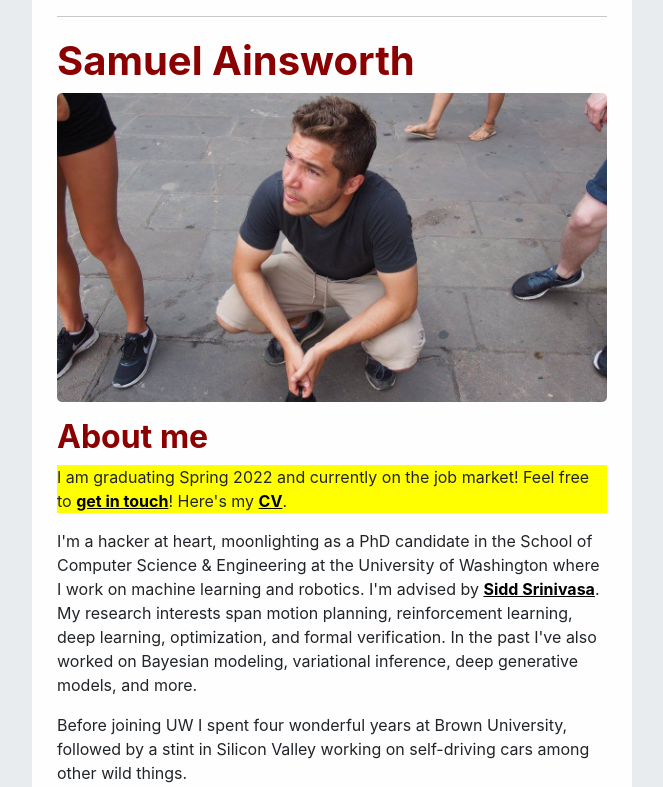
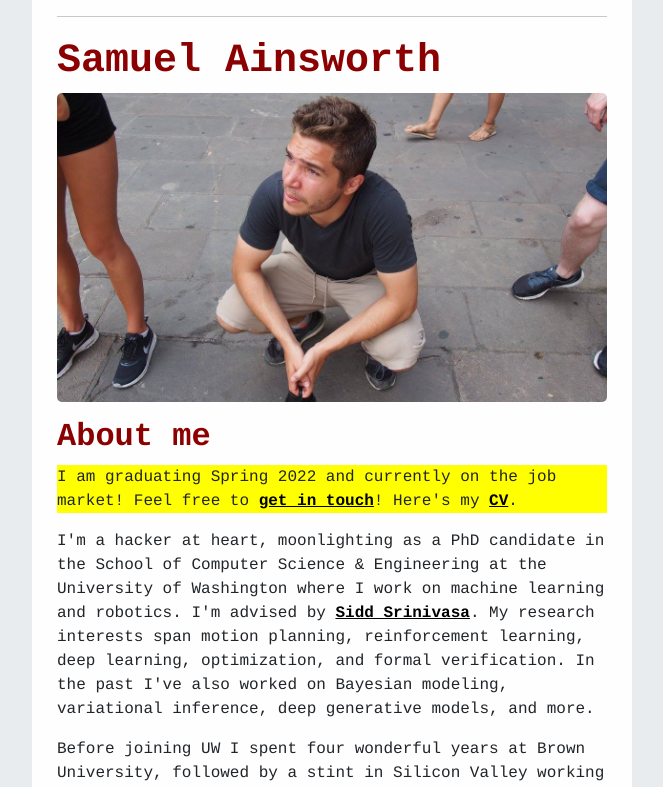
Before and after one commit to samuela/personal-website, a React (Create React App) app: page / in a window 1280 px wide. Shown: the top 787 px of the page, without its empty margins (308-971 px from the left). Built offline with nearby package versions, Linux system fonts and the light colour scheme.

Commit message:
fix css issues

```diff
--- a/src/index.css
+++ b/src/index.css
@@ -1,13 +1,6 @@
+/* See https://github.com/stereobooster/react-snap/issues/477#issuecomment-899832035 */
 body {
   margin: 0;
-  font-family: -apple-system, BlinkMacSystemFont, 'Segoe UI', 'Roboto', 'Oxygen',
-    'Ubuntu', 'Cantarell', 'Fira Sans', 'Droid Sans', 'Helvetica Neue',
-    sans-serif;
   -webkit-font-smoothing: antialiased;
   -moz-osx-font-smoothing: grayscale;
 }
-
-code {
-  font-family: source-code-pro, Menlo, Monaco, Consolas, 'Courier New',
-    monospace;
-}
```
